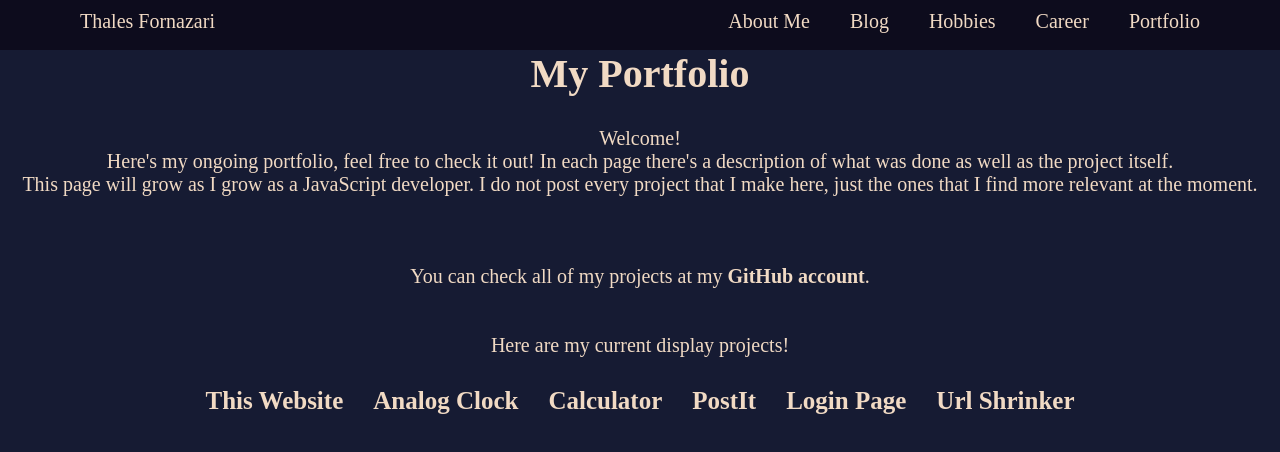
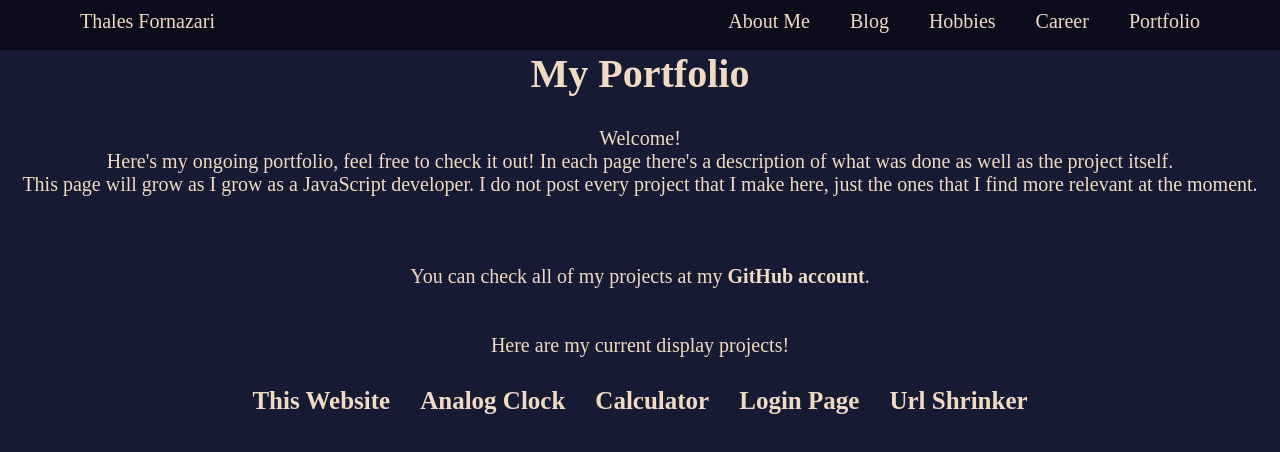
Before and after one commit to thalfor/websiteFrontend, a React (Vite) app: page /DevProjectsEng in a window 1280 px wide. Shown: the top 452 px of the page. Built offline with nearby package versions, Linux system fonts and the light colour scheme; a web font is replaced by a local one.

Commit message:
project main updated + installed text highlighter

```diff
--- a/package.json
+++ b/package.json
@@ -15,6 +15,7 @@
     "react-icons": "^5.3.0",
     "react-router-dom": "^6.26.2",
     "react-slick": "^0.30.2",
+    "react-syntax-highlighter": "^15.5.0",
     "slick-carousel": "^1.8.1",
     "styled-components": "^6.1.13"
   },
--- a/src/pages/devProjectsMainEng/index.jsx
+++ b/src/pages/devProjectsMainEng/index.jsx
@@ -24,7 +24,6 @@ export function DevProjectsEng() {
         <a href="/DevProjectsEng/DevProjectsWebsiteEng"><strong>This Website</strong></a>
         <a href="/DevProjectsEng/DevProjectsAnalogClockEng"><strong>Analog Clock</strong></a>
         <a href="/DevProjectsEng/DevProjectsCalculatorEng"><strong>Calculator</strong></a>
-        <a href="/DevProjectsEng/DevProjectsPostitEng"><strong>PostIt</strong></a>
         <a href="/DevProjectsEng/DevProjectsLoginEng"><strong>Login Page</strong></a>
         <a href="/DevProjectsEng/DevProjectsUrlShrinkEng"><strong>Url Shrinker</strong></a>
       </div>
```
Also changed, not shown: 1 other file (tests, documents, lock files or other folders).
